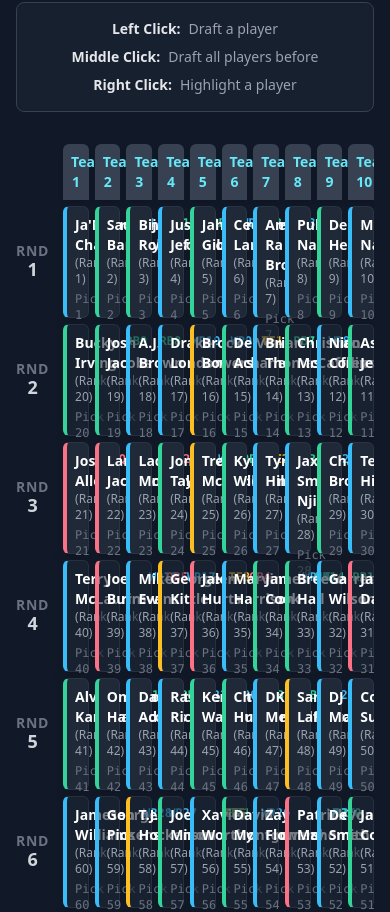
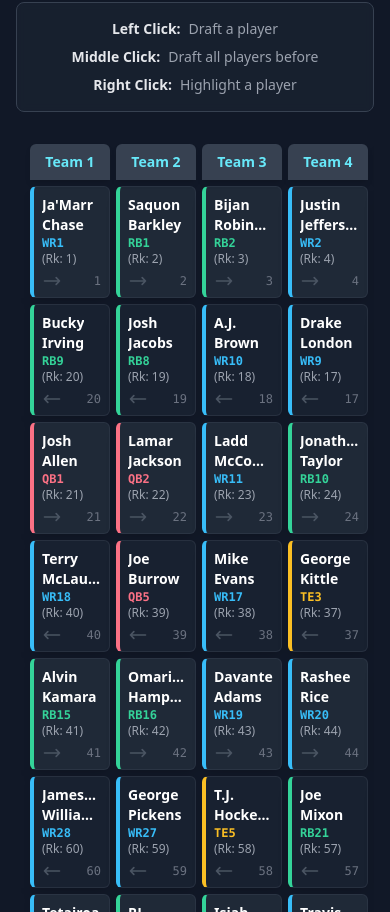
Before and after one commit to shihe/fantasy-snake-draft-simulator-aistudio, a React (Vite) app: page / in a window 390 px wide. Shown: the part 992-1904 px from the top of the page. Built offline with nearby package versions, Linux system fonts and the light colour scheme.

Commit message:
Add mobile-friendly view, truncate names

```diff
--- a/components/DraftBoard.tsx
+++ b/components/DraftBoard.tsx
@@ -1,4 +1,4 @@
-import React from 'react';
+import React, { useState, useEffect } from 'react';
 import type { Player, DraftBoardData } from '../types';
 
 interface DraftBoardProps {
@@ -25,6 +25,27 @@ const getPositionColorClasses = (position: string): { border: string; text: stri
   }
 };
 
+const splitName = (fullName: string): { firstName: string; lastName: string } => {
+  // Trim whitespace from the beginning and end of the full name
+  const trimmedName = fullName.trim();
+
+  // Split the name by spaces into an array of words
+  const nameParts = trimmedName.split(' ');
+
+  // Handle cases with only one part (e.g., "Cher")
+  if (nameParts.length === 1) {
+    return { firstName: nameParts[0], lastName: '' };
+  }
+
+  // The last part of the array is typically the last name
+  const lastName = nameParts[nameParts.length - 1];
+
+  // The remaining parts (everything except the last) form the first name (and any middle names)
+  const firstName = nameParts.slice(0, nameParts.length - 1).join(' ');
+
+  return { firstName, lastName };
+}
+
 interface PlayerCardProps {
     player: Player;
     overallPick: number;
@@ -34,14 +55,16 @@ interface PlayerCardProps {
     isHighlighted: boolean;
     onToggleHighlight: (rank: number) => void;
     onMarkUntilPicked: (rank: number) => void;
+    isMobile: boolean;
 }
 
-const PlayerCard: React.FC<PlayerCardProps> = ({ player, overallPick, round, isPicked, onTogglePicked, isHighlighted, onToggleHighlight, onMarkUntilPicked }) => {
+const PlayerCard: React.FC<PlayerCardProps> = ({ player, overallPick, round, isPicked, onTogglePicked, isHighlighted, onToggleHighlight, onMarkUntilPicked, isMobile }) => {
   const roundColorClass = round % 2 === 0 ? 'bg-gray-800' : 'bg-gray-800/60';
   const positionColors = getPositionColorClasses(player.position);
   const pickedClasses = isPicked ? 'opacity-40 filter grayscale' : 'hover:bg-gray-700/80 hover:scale-[1.02]';
   const highlightClasses = isHighlighted ? 'ring-2 ring-yellow-400 ring-offset-2 ring-offset-gray-900' : '';
   const isForwardRound = round % 2 === 0;
+  const { firstName, lastName } = splitName(player.name);
 
   return (
     <div
@@ -65,15 +88,25 @@ const PlayerCard: React.FC<PlayerCardProps> = ({ player, overallPick, round, isP
     >
       <div>
         <div className="flex justify-between items-start gap-2">
-          <p className={`font-bold text-sm text-white break-words ${isPicked ? 'line-through' : ''}`} title={player.name}>
-            {player.name}
+          <p className={`font-bold text-sm text-white truncate ${isPicked ? 'line-through' : ''}`} title={player.name}>
+            {firstName}
           </p>
+          <div className="hidden lg:block">
+            <p className={`text-xs font-mono font-bold flex-shrink-0 ${positionColors.text}`}>
+              {player.position}
+            </p>
+          </div>
+        </div>
+        <p className={`font-bold text-sm text-white truncate ${isPicked ? 'line-through' : ''}`} title={player.name}>
+          {lastName}
+        </p>
+        <div className="block lg:hidden">
           <p className={`text-xs font-mono font-bold flex-shrink-0 ${positionColors.text}`}>
             {player.position}
           </p>
         </div>
         <p className="text-xs text-gray-400">
-          (Rank: {player.rank})
+          { isMobile ? `(Rk: ${player.rank})` : `(Rank: ${player.rank})` }
         </p>
       </div>
       <div className="flex justify-between items-center mt-1">
@@ -88,7 +121,7 @@ const PlayerCard: React.FC<PlayerCardProps> = ({ player, overallPick, round, isP
             <path strokeLinecap="round" strokeLinejoin="round" strokeWidth="2" d="M17 8l4 4m0 0l-4 4m4-4H3"></path>
         </svg>
         <p className="text-xs text-gray-500 font-mono">
-            Pick {overallPick}
+            { isMobile ? `${overallPick}` : `Pick ${overallPick}` }
         </p>
       </div>
     </div>
@@ -101,6 +134,22 @@ const EmptyCard: React.FC<{ round: number }> = ({ round }) => {
 };
 
 const DraftBoard: React.FC<DraftBoardProps> = ({ boardData, numTeams, pickedPlayers, onTogglePlayerPicked, onTogglePlayerHighlight, onMarkUntilPicked }) => {
+  const [isMobile, setIsMobile] = useState(false);
+
+  useEffect(() => {
+    const mediaQuery = window.matchMedia('(max-width: 1024px)'); // Tailwind's 'lg' breakpoint
+    const handleMediaQueryChange = () => {
+      setIsMobile(mediaQuery.matches);
+    };
+
+    handleMediaQueryChange(); // Set initial value
+    mediaQuery.addEventListener('change', handleMediaQueryChange);
+
+    return () => {
+      mediaQuery.removeEventListener('change', handleMediaQueryChange);
+    };
+  }, []);
+
   const teamKeys = Object.keys(boardData);
   if (teamKeys.length === 0) {
     return (
@@ -113,8 +162,11 @@ const DraftBoard: React.FC<DraftBoardProps> = ({ boardData, numTeams, pickedPlay
   const numRounds = boardData[teamKeys[0]]?.length || 0;
 
   const getStyle = (teams: number) => {
-      // Add an 'auto' column for the round numbers
-      return { gridTemplateColumns: `auto repeat(${teams}, minmax(0, 1fr))` };
+    // On mobile screens, enforce a minimum width for player cards to prevent them
+    // from becoming unreadably narrow. This enables horizontal scrolling.
+    const minPlayerCardWidth = isMobile ? '5rem' : 0;
+
+    return { gridTemplateColumns: `auto repeat(${teams}, minmax(${minPlayerCardWidth}, 1fr))` };
   };
 
   return (
@@ -136,9 +188,11 @@ const DraftBoard: React.FC<DraftBoardProps> = ({ boardData, numTeams, pickedPlay
             <React.Fragment key={roundIndex}>
               {/* Round Number Cell */}
               <div className="flex items-center justify-center sticky left-0 bg-gray-900 z-20 h-full pr-2">
-                <div className="text-center font-bold text-gray-500 text-sm">
-                  <p className="leading-none tracking-wider">RND</p>
-                  <p className="text-lg leading-tight text-gray-300">{roundIndex + 1}</p>
+                <div className="hidden lg:block">
+                  <div className="text-center font-bold text-gray-500 text-sm">
+                    <p className="leading-none tracking-wider">RND</p>
+                    <p className="text-lg leading-tight text-gray-300">{roundIndex + 1}</p>
+                  </div>
                 </div>
               </div>
 
@@ -160,6 +214,7 @@ const DraftBoard: React.FC<DraftBoardProps> = ({ boardData, numTeams, pickedPlay
                         isHighlighted={player.isHighlighted}
                         onToggleHighlight={onTogglePlayerHighlight}
                         onMarkUntilPicked={onMarkUntilPicked}
+                        isMobile={isMobile}
                       />
                     ) : (
                       <EmptyCard round={roundIndex} />
```
